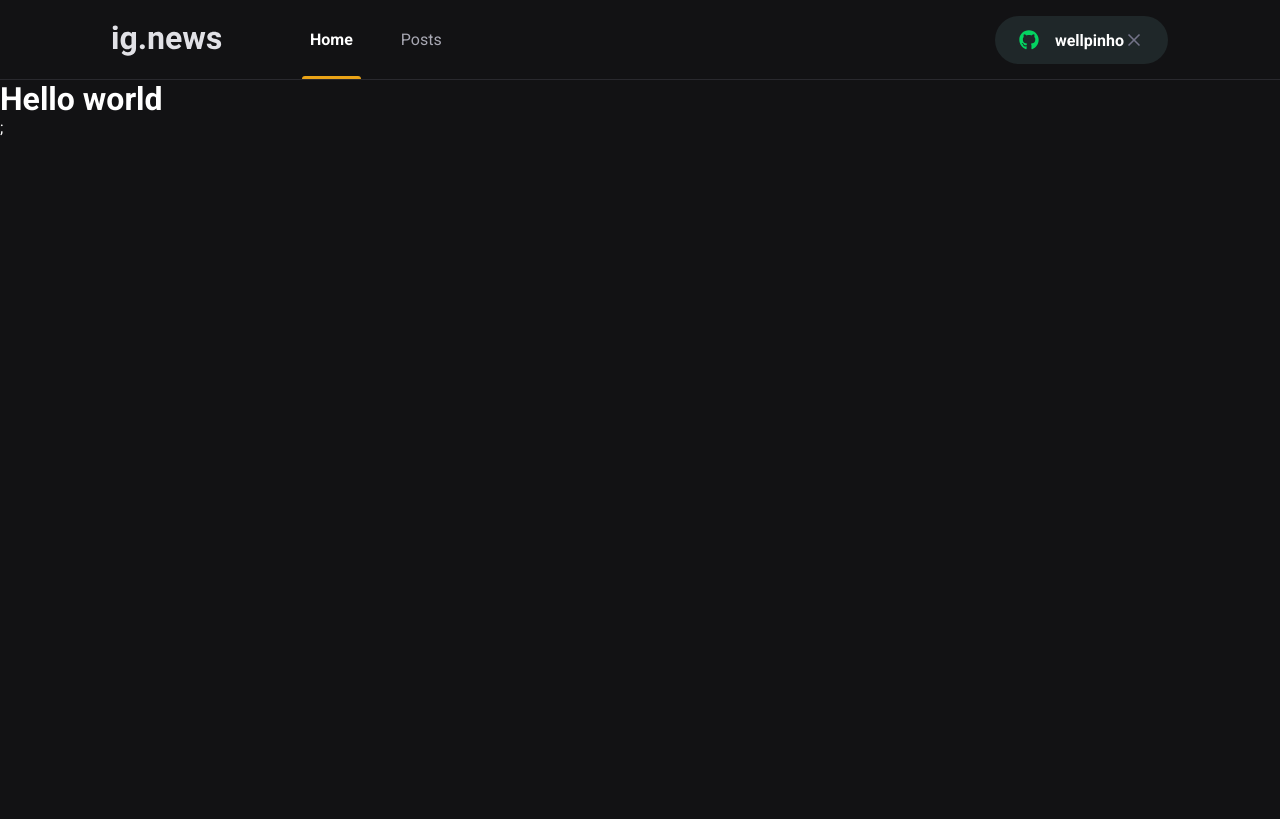
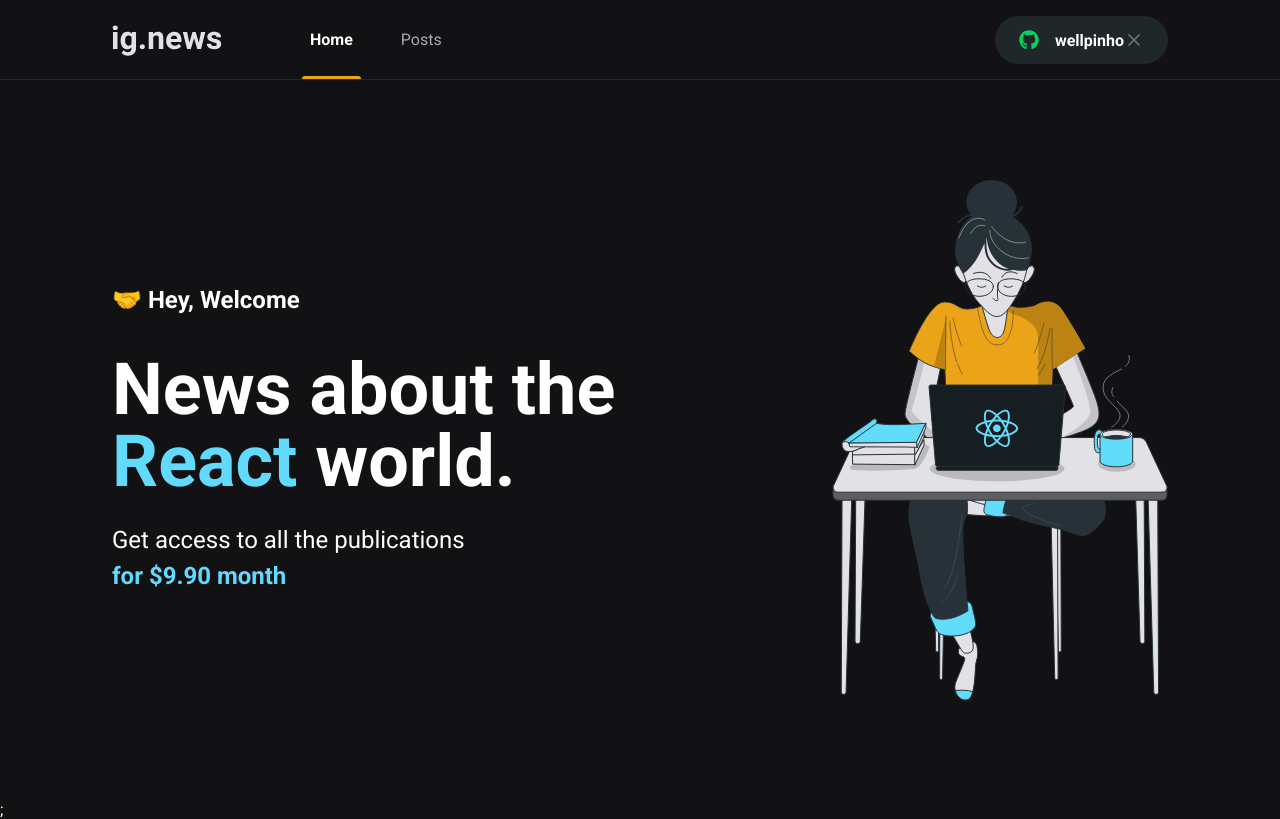
Before and after one commit to wellpinho/ig-news, a Next.js app in the folder ignews/: page / in a window 1280 px wide. Built offline with nearby package versions, Linux system fonts and the light colour scheme.

Commit message:
✨ NEW FEATURE: home page

```diff
--- /dev/null
+++ b/ignews/src/pages/home.module.scss
@@ -0,0 +1,41 @@
+.container {
+  max-width: 1120px;
+  margin: 0 auto;
+  padding: 0 2rem;
+  height: calc(100vh - 5rem);
+
+  display: flex;
+  align-items: center;
+  justify-content: space-between;
+}
+
+.hero {
+  max-width: 600px;
+
+  > span {
+    font-size: 1.5em;
+    font-weight: bold;
+  }
+
+  h1 {
+    font-size: 4.5rem;
+    line-height: 4.5rem;
+    font-weight: 900;
+    margin-top: 2.5rem;
+
+    span {
+      color: var(--cyan-700);
+    }
+  }
+
+  p {
+    font-size: 1.5em;
+    line-height: 2.25rem;
+    margin-top: 1.5rem;
+
+    span {
+      color: var(--cyan-700);
+      font-weight: bold;
+    }
+  }
+}
--- a/ignews/src/pages/index.tsx
+++ b/ignews/src/pages/index.tsx
@@ -1,15 +1,27 @@
 import Head from "next/head";
+import style from "./home.module.scss";
 
 export default function Home() {
   return (
     <>
       <Head>
-        <title>Inicío IG news</title>
+        <title>Home IG news</title>
       </Head>
 
-      <h1 className="">
-        Hello <span>world</span>
-      </h1>
+      <main className={style.container}>
+        <section className={style.hero}>
+          <span>🤝 Hey, Welcome</span>
+          <h1>
+            News about the <span>React</span> world.
+          </h1>
+          <p>
+            Get access to all the publications <br />
+            <span>for $9.90 month</span>
+          </p>
+        </section>
+
+        <img src="/images/avatar.svg" alt="Girl coding" />
+      </main>
     </>
   );
 }
--- a/ignews/src/styles/global.scss
+++ b/ignews/src/styles/global.scss
@@ -10,7 +10,7 @@
   --gray-400: #a8a8b3;
   --gray-700: #1f2729;
   --gray-900: #121214;
-  --cyano-700: #61dafd;
+  --cyan-700: #61dafd;
   --yellow-700: #eba417;
 }
 
```
